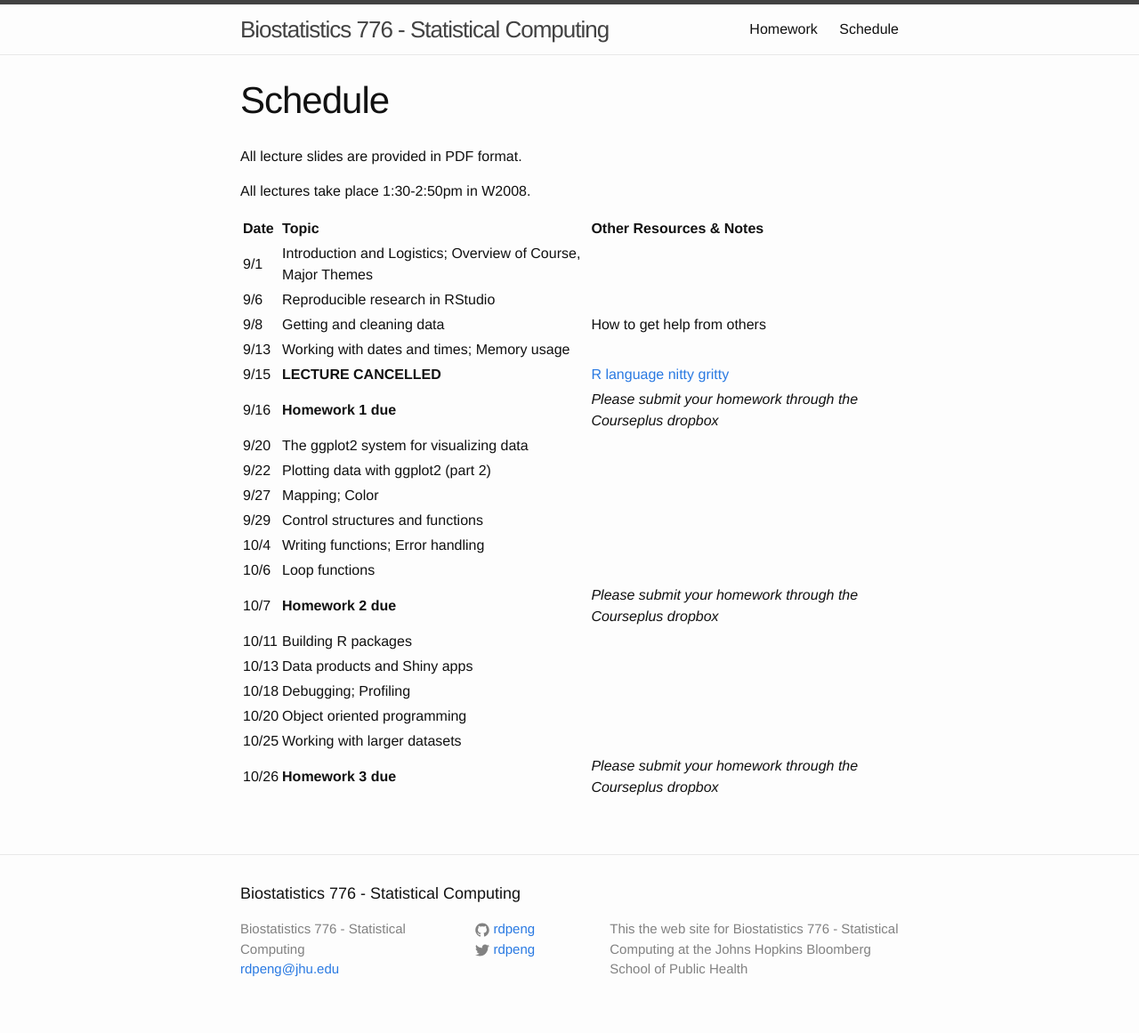
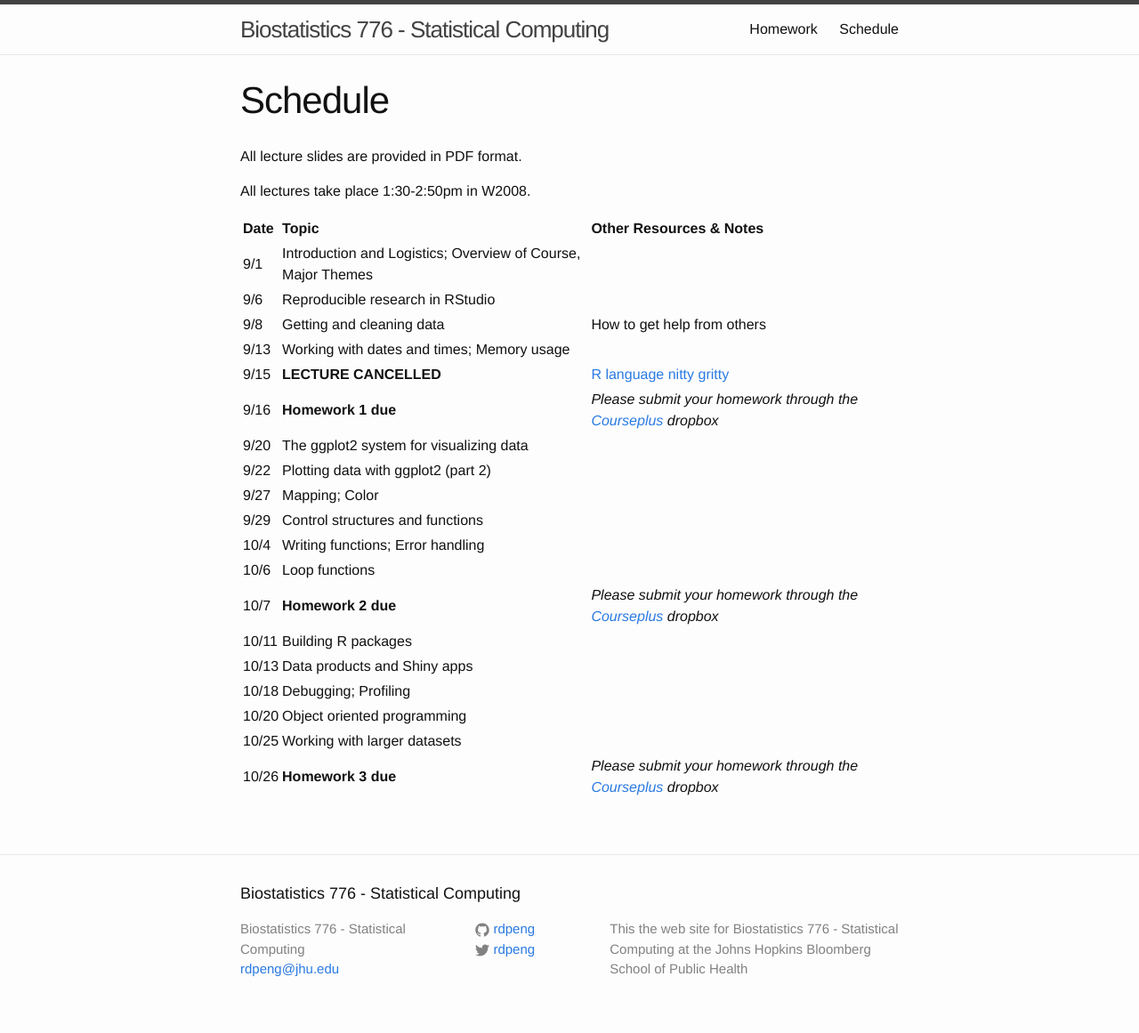
Before and after one commit to Max201510/Biostat776, a Jekyll site: the page built from schedule.md, in a window 1280 px wide. Shown: the whole page at 89% size. Built offline with Jekyll 4.4.1, drawn with Linux system fonts in a browser that asks for light colours; part of the change alters nothing that is shown.

```diff
--- a/schedule.md
+++ b/schedule.md
@@ -15,17 +15,17 @@ All lectures take place 1:30-2:50pm in W2008.
 9/8 | Getting and cleaning data| How to get help from others |
 9/13 | Working with dates and times; Memory usage| |
 9/15 | **LECTURE CANCELLED** | [R language nitty gritty](../notes/pdf/r-nuts-bolts.pdf)
-9/16 | **Homework 1 due** | *Please submit your homework through the Courseplus dropbox* |
+9/16 | **Homework 1 due** | *Please submit your homework through the [Courseplus](https://courseplus.jhu.edu) dropbox* |
 9/20 | The ggplot2 system for visualizing data| |
 9/22 | Plotting data with ggplot2 (part 2)| |
 9/27 | Mapping; Color | |
 9/29 | Control structures and functions| |
 10/4 | Writing functions; Error handling| |
 10/6 | Loop functions| |
-10/7 | **Homework 2 due** | *Please submit your homework through the Courseplus dropbox* |
+10/7 | **Homework 2 due** | *Please submit your homework through the [Courseplus](https://courseplus.jhu.edu) dropbox* |
 10/11 | Building R packages | |
 10/13 | Data products and Shiny apps | |
 10/18 | Debugging; Profiling | |
 10/20 | Object oriented programming | |
 10/25| Working with larger datasets |  |
-10/26 | **Homework 3 due** | *Please submit your homework through the Courseplus dropbox* |
+10/26 | **Homework 3 due** | *Please submit your homework through the [Courseplus](https://courseplus.jhu.edu) dropbox* |
```
